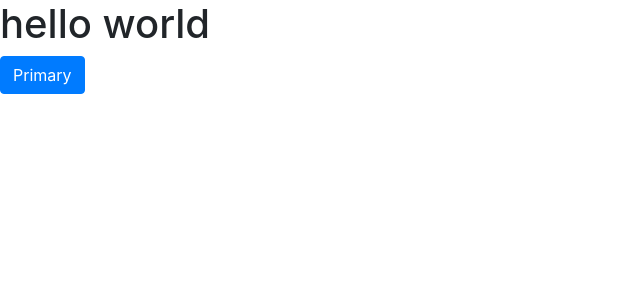
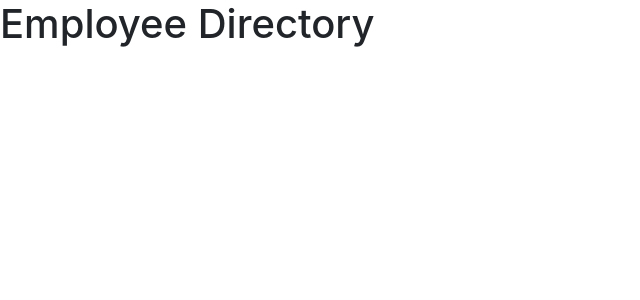
Before and after one commit to mollymccollumwx/react-employee-directory, a React (Create React App) app in the folder employee-directory/: page / in a window 1280 px wide. Shown: the top 300 px of the page, without its empty margins (0-640 px from the left). Built offline with nearby package versions, Linux system fonts and the light colour scheme.

Commit message:
created emplyee container and imported it to the app.js. Added pseudocode for potential process

```diff
--- a/employee-directory/src/App.js
+++ b/employee-directory/src/App.js
@@ -1,11 +1,11 @@
+import React from "react";
+import EmployeeContainer from "./components/EmployeeContainer/EmployeeContainer"
+
 
 
 function App() {
   return (
-    <div className="App">
-     <h1>hello world</h1>
-     <button type="button" class="btn btn-primary">Primary</button>
-    </div>
+    <EmployeeContainer />
   );
 }
 
--- /dev/null
+++ b/employee-directory/src/components/EmployeeContainer/EmployeeContainer.jsx
@@ -0,0 +1,25 @@
+import React, { Component } from 'react';
+
+class EmployeeContainer extends Component {
+
+
+    //state
+    //componentDidMount
+    //handlechange (ie filters)
+
+    //single employee component? -- props
+    //map over employees to generate multiple
+
+
+
+    render() {
+        return (
+            <div>
+                <h1>Employee Directory</h1>
+
+            </div>
+        );
+    }
+}
+
+export default EmployeeContainer;
```
Also changed, not shown: 1 other file (tests, documents, lock files or other folders).
